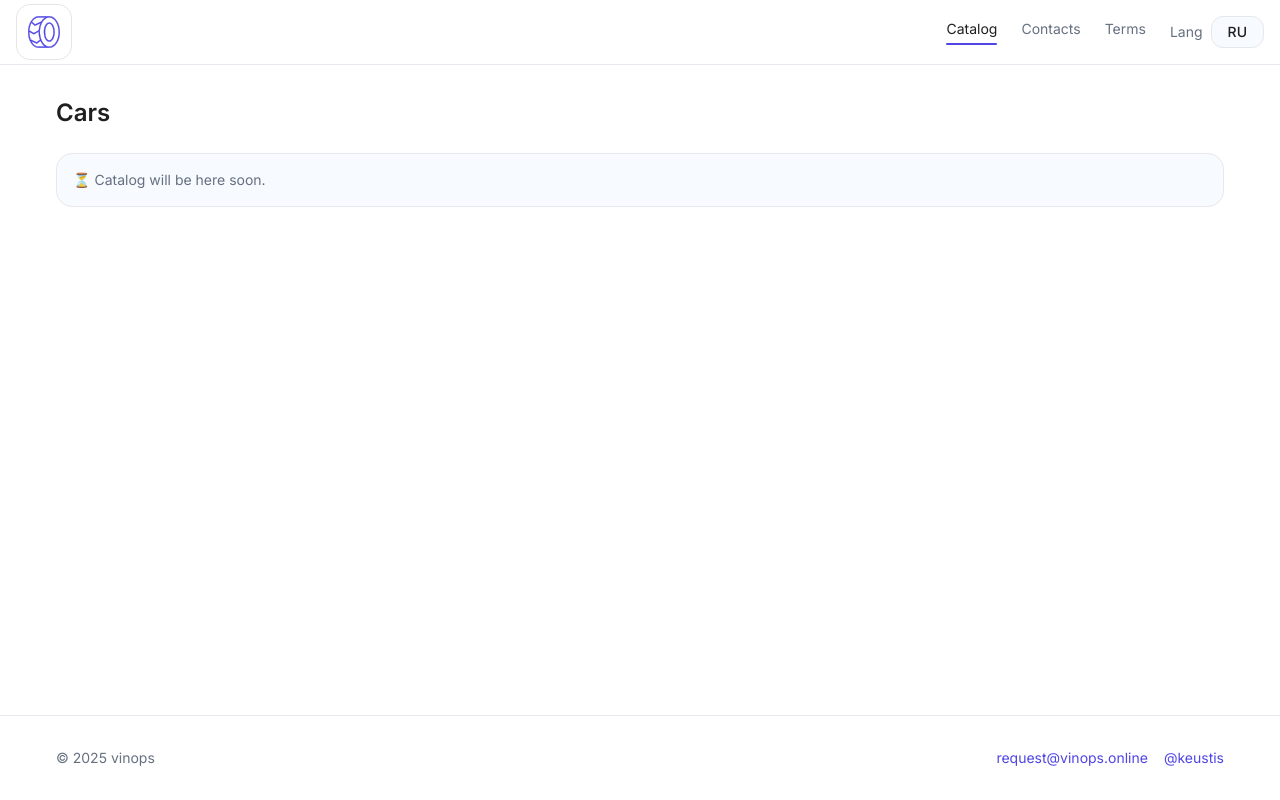
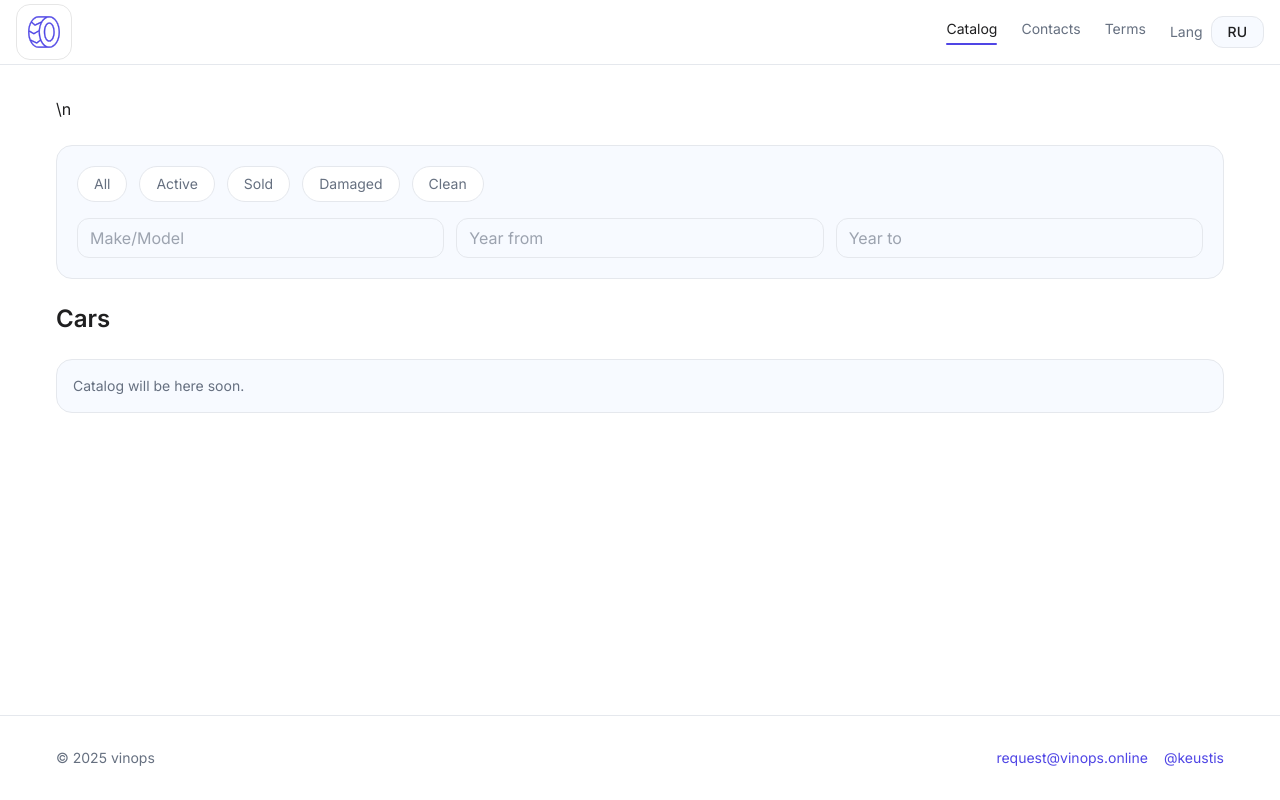
Before and after one commit to KestutisTreciokas/vinops, a Next.js app in the folder frontend/: page /en/cars in a window 1280 px wide. Built offline with nearby package versions, Linux system fonts and the light colour scheme.

Commit message:
catalog: add visual Filters panel (static UI)

```diff
--- /dev/null
+++ b/frontend/src/app/[lang]/cars/_Filters.tsx
@@ -0,0 +1,21 @@
+import Pill from '../../../components/ui/Pill'
+
+export default function Filters({ lang }: { lang: 'en'|'ru' }) {
+  const t = (en:string, ru:string)=> lang==='ru'?ru:en
+  return (
+    <div className="card p-4 md:p-5">
+      <div className="flex flex-wrap gap-3">
+        <Pill>{t('All', 'Все')}</Pill>
+        <Pill>{t('Active', 'Активные')}</Pill>
+        <Pill>{t('Sold', 'Проданные')}</Pill>
+        <Pill>{t('Damaged', 'Повреждения')}</Pill>
+        <Pill>{t('Clean', 'Целые')}</Pill>
+      </div>
+      <div className="mt-4 grid sm:grid-cols-3 gap-3">
+        <input className="input h-10 px-3 rounded-lg" placeholder={t('Make/Model','Марка/Модель')} />
+        <input className="input h-10 px-3 rounded-lg" placeholder={t('Year from','Год от')} />
+        <input className="input h-10 px-3 rounded-lg" placeholder={t('Year to','Год до')} />
+      </div>
+    </div>
+  )
+}
--- a/frontend/src/app/[lang]/cars/page.tsx
+++ b/frontend/src/app/[lang]/cars/page.tsx
@@ -1,13 +1,14 @@
+import Filters from './_Filters'
 export default function Catalog({ params }: { params: { lang: 'en' | 'ru' } }) {
   const t = (en: string, ru: string) => (params.lang === 'ru' ? ru : en)
 
   return (
-    <section className="grid gap-6">
+    <section className="grid gap-6">\n      <Filters lang={params.lang} />
       <h1 className="text-2xl font-semibold">{t('Cars', 'Каталог')}</h1>
 
       <div className="card">
         <div className="text-sm text-fg-muted">
-          ⏳ {t('Catalog will be here soon.', 'Каталог скоро будет.')}
+           {t('Catalog will be here soon.', 'Каталог скоро будет.')}
         </div>
       </div>
     </section>
```
